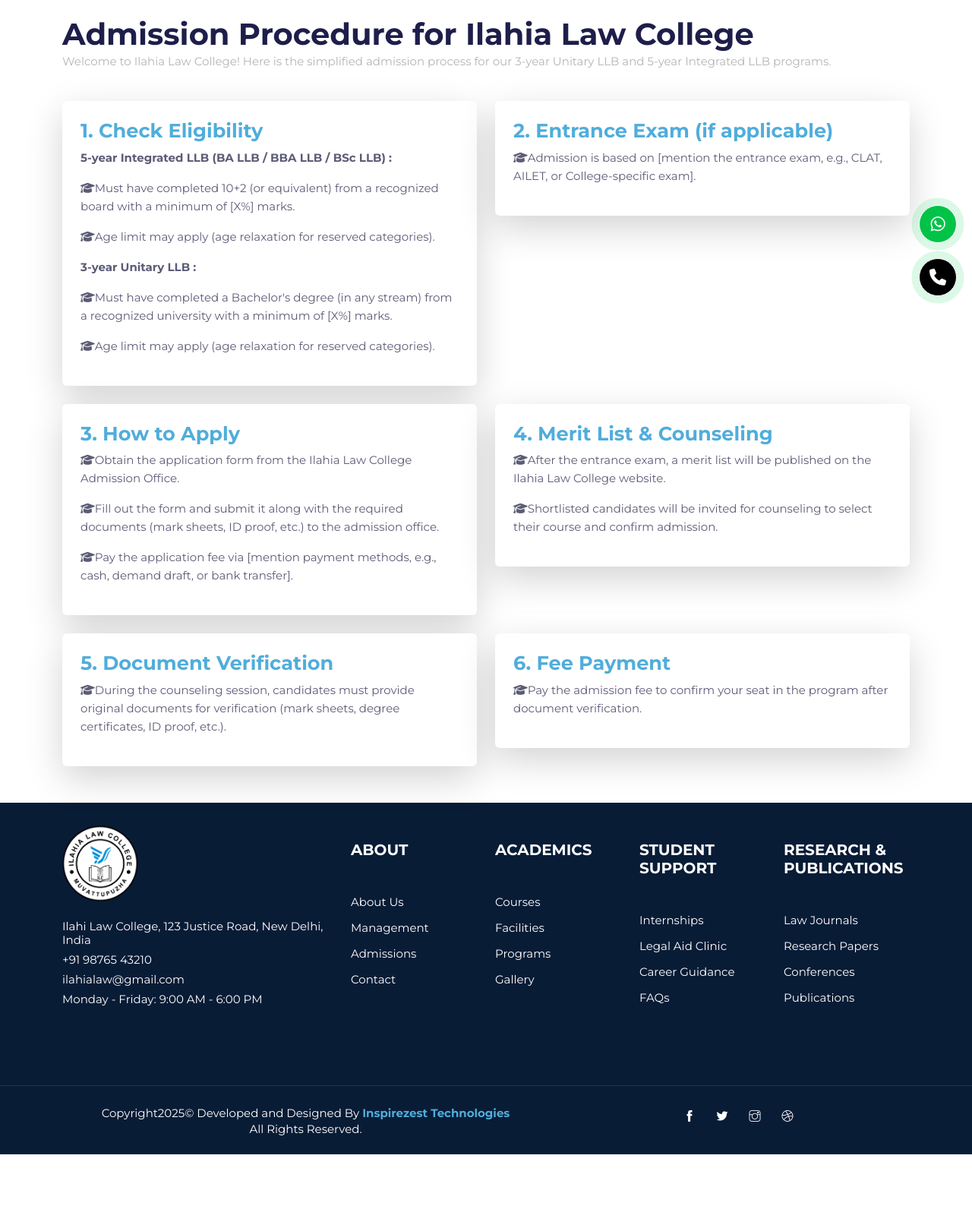
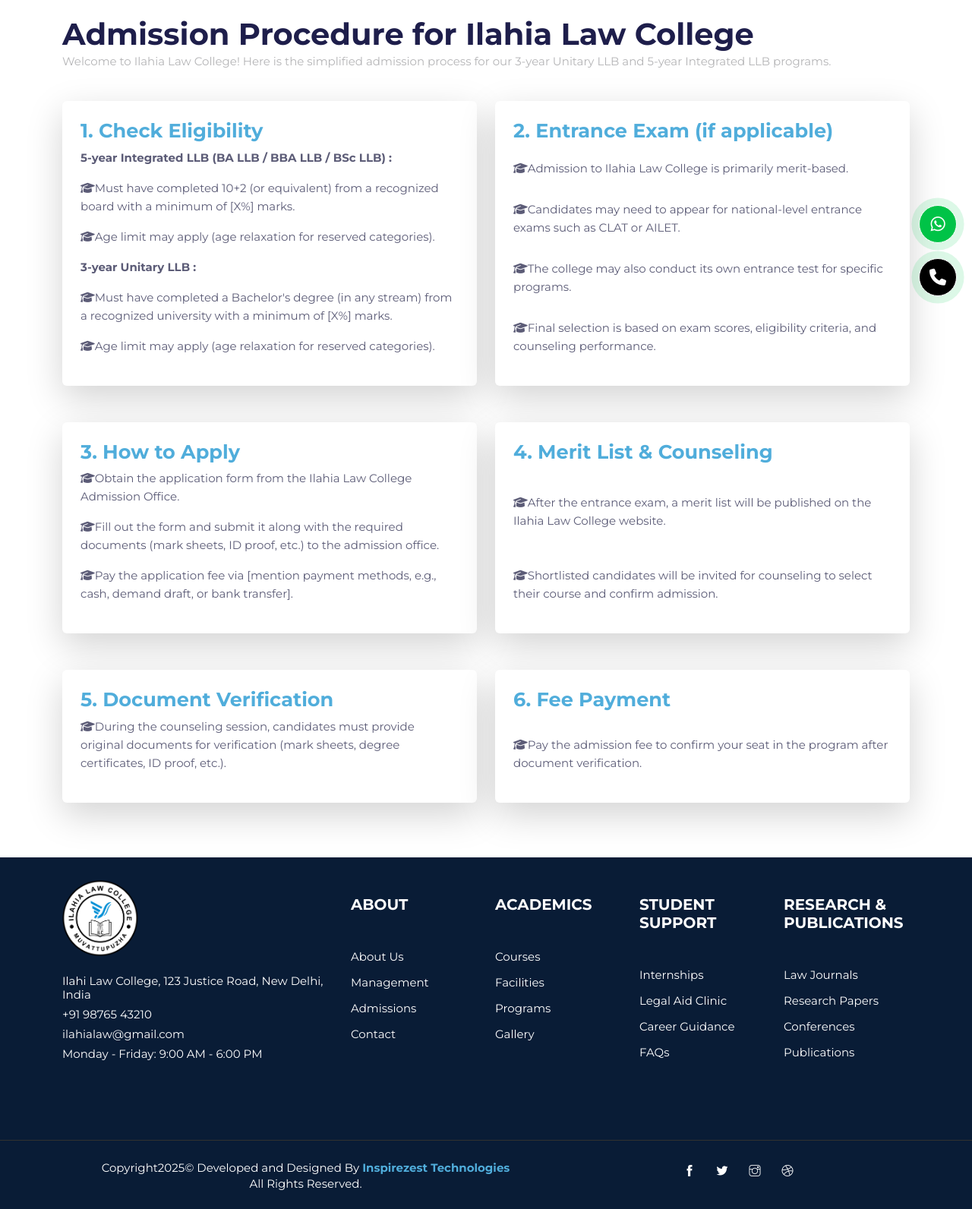
Before and after one commit to ankuxsshh/ilahialawcollege, a Django app: page /admission_process in a window 1280 px wide. Shown: the part 395-1987 px from the top of the page at 76% size. Before the commit the page ends 1915 px from the top, so only its background shows below. Run offline with Django 5.2, Linux system fonts and the light colour scheme; some libraries are stand-ins or nearby versions.

Commit message:
lastupdates

```diff
--- a/templates/admission_process.html
+++ b/templates/admission_process.html
@@ -1,4 +1,5 @@
-{% extends 'base.html' %}Admission Process | Ilahia Law College{% block content %}
+{% extends 'base.html' %}Admission Process | Ilahia Law College
+{% block content %}
 <!-- page title -->
 <section class="page-title-section overlay" data-background="static/images/backgrounds/page-title.jpg">
   <div class="container">
@@ -28,34 +29,35 @@
     </div>
   </div>
 
-    <div class="row">
-      <div class="col-md-6 fadeInLeft">
-        <div class="card shadow-lg p-4 border-0">
+  <div class="row d-flex align-items-stretch">
+    <div class="col-md-6 fadeInLeft mb-4">
+      <div class="card shadow-lg p-4 border-0 h-100">
         <h5 class="text-primary" style="font-size: 1.6rem;">1. Check Eligibility</h5>
-          <p>
-            <strong>5-year Integrated LLB (BA LLB / BBA LLB / BSc LLB) :</strong>
-          </p>
+        <p><strong>5-year Integrated LLB (BA LLB / BBA LLB / BSc LLB) :</strong></p>
         <p><i class="fa-solid fa-graduation-cap"></i>Must have completed 10+2 (or equivalent) from a recognized board with a minimum of [X%] marks.</p>
         <p><i class="fa-solid fa-graduation-cap"></i>Age limit may apply (age relaxation for reserved categories).</p>
-          <p>
-            <strong>3-year Unitary LLB :</strong>
-          </p>
+        <p><strong>3-year Unitary LLB :</strong></p>
         <p><i class="fa-solid fa-graduation-cap"></i>Must have completed a Bachelor's degree (in any stream) from a recognized university with a minimum of [X%] marks.</p>
         <p><i class="fa-solid fa-graduation-cap"></i>Age limit may apply (age relaxation for reserved categories).</p>
       </div>
     </div>
 
-      <div class="col-md-6 fadeInRight">
-        <div class="card shadow-lg p-4 border-0">
+    <div class="col-md-6 fadeInRight mb-4">
+      <div class="card shadow-lg p-4 border-0 h-100">
         <h5 class="text-primary" style="font-size: 1.6rem;">2. Entrance Exam (if applicable)</h5>
-          <p><i class="fa-solid fa-graduation-cap"></i>Admission is based on [mention the entrance exam, e.g., CLAT, AILET, or College-specific exam].</p>
+        <p><i class="fa-solid fa-graduation-cap"></i>Admission to Ilahia Law College is primarily merit-based.</p>
+        <p><i class="fa-solid fa-graduation-cap"></i>Candidates may need to appear for national-level entrance exams such as CLAT or AILET.</p>
+        <p><i class="fa-solid fa-graduation-cap"></i>The college may also conduct its own entrance test for specific programs.</p>
+        <p><i class="fa-solid fa-graduation-cap"></i>Final selection is based on exam scores, eligibility criteria, and counseling performance.</p>
       </div>
     </div>
   </div>
+
   <div class="arrow"></div>
-    <div class="row mt-4">
-      <div class="col-md-6 fadeInLeft">
-        <div class="card shadow-lg p-4 border-0">
+
+  <div class="row d-flex align-items-stretch mt-4">
+    <div class="col-md-6 fadeInLeft mb-4">
+      <div class="card shadow-lg p-4 border-0 h-100">
         <h5 class="text-primary" style="font-size: 1.6rem;">3. How to Apply</h5>
         <p><i class="fa-solid fa-graduation-cap"></i>Obtain the application form from the Ilahia Law College Admission Office.</p>
         <p><i class="fa-solid fa-graduation-cap"></i>Fill out the form and submit it along with the required documents (mark sheets, ID proof, etc.) to the admission office.</p>
@@ -63,8 +65,8 @@
       </div>
     </div>
 
-      <div class="col-md-6 fadeInRight">
-        <div class="card shadow-lg p-4 border-0">
+    <div class="col-md-6 fadeInRight mb-4">
+      <div class="card shadow-lg p-4 border-0 h-100">
         <h5 class="text-primary" style="font-size: 1.6rem;">4. Merit List & Counseling</h5>
         <p><i class="fa-solid fa-graduation-cap"></i>After the entrance exam, a merit list will be published on the Ilahia Law College website.</p>
         <p><i class="fa-solid fa-graduation-cap"></i>Shortlisted candidates will be invited for counseling to select their course and confirm admission.</p>
@@ -72,16 +74,16 @@
     </div>
   </div>
 
-    <div class="row mt-4">
-      <div class="col-md-6 fadeInLeft">
-        <div class="card shadow-lg p-4 border-0">
+  <div class="row d-flex align-items-stretch mt-4">
+    <div class="col-md-6 fadeInLeft mb-4">
+      <div class="card shadow-lg p-4 border-0 h-100">
         <h5 class="text-primary" style="font-size: 1.6rem;">5. Document Verification</h5>
         <p><i class="fa-solid fa-graduation-cap"></i>During the counseling session, candidates must provide original documents for verification (mark sheets, degree certificates, ID proof, etc.).</p>
       </div>
     </div>
 
-      <div class="col-md-6 fadeInRight">
-        <div class="card shadow-lg p-4 border-0 rounded-lg">
+    <div class="col-md-6 fadeInRight mb-4">
+      <div class="card shadow-lg p-4 border-0 rounded-lg h-100">
         <h5 class="text-primary" style="font-size: 1.6rem;">6. Fee Payment</h5>
         <p><i class="fa-solid fa-graduation-cap"></i>Pay the admission fee to confirm your seat in the program after document verification.</p>
       </div>
```
Also changed, not shown: templates/about.html (+5 -2 lines), templates/gallery.html (+30 -13 lines), templates/index.html (+51 -62 lines), static/images/gallery7.jpeg (added). Lines whose indentation alone changed are shown as unchanged.
